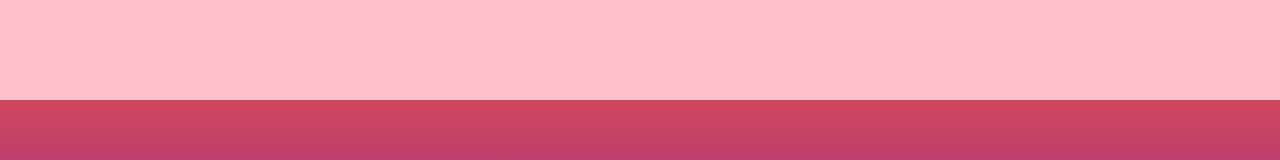
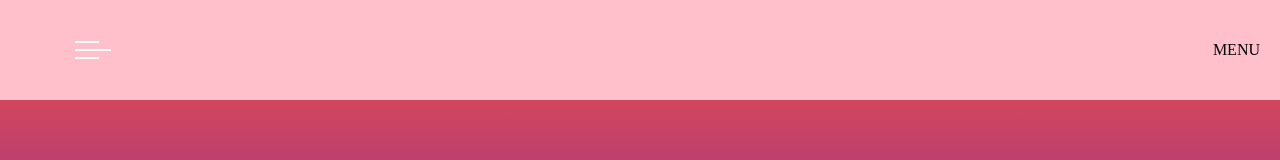
Before and after one commit to hugolab-0/projeto-guarana-jesus, a plain HTML site: page index.html in a window 1280 px wide. Shown: the top 160 px of the page. Drawn offline with Linux system fonts and the light colour scheme.

Commit message:
Adiciona HTML e CSS do header

```diff
--- a/index.html
+++ b/index.html
@@ -8,7 +8,8 @@
 </head>
 <body>
     <header>
-
+        <img src="./img/menu-burger.svg" alt="Menu hamburger">
+    <span>MENU</span>
     </header>
     <main>
 
--- a/style.css
+++ b/style.css
@@ -35,3 +35,13 @@ main{
     align-items: center;
     background: linear-gradient(rgb(210, 70, 93), blue);
 }
+header{
+    height: 100px;
+    display: flex;
+    align-items: center;
+    padding-left: 75px;
+    gap: 24;
+}
+header span{
+    font-weight: 600px;
+}
```
Also changed, not shown: img/menu-burger.svg (added).
